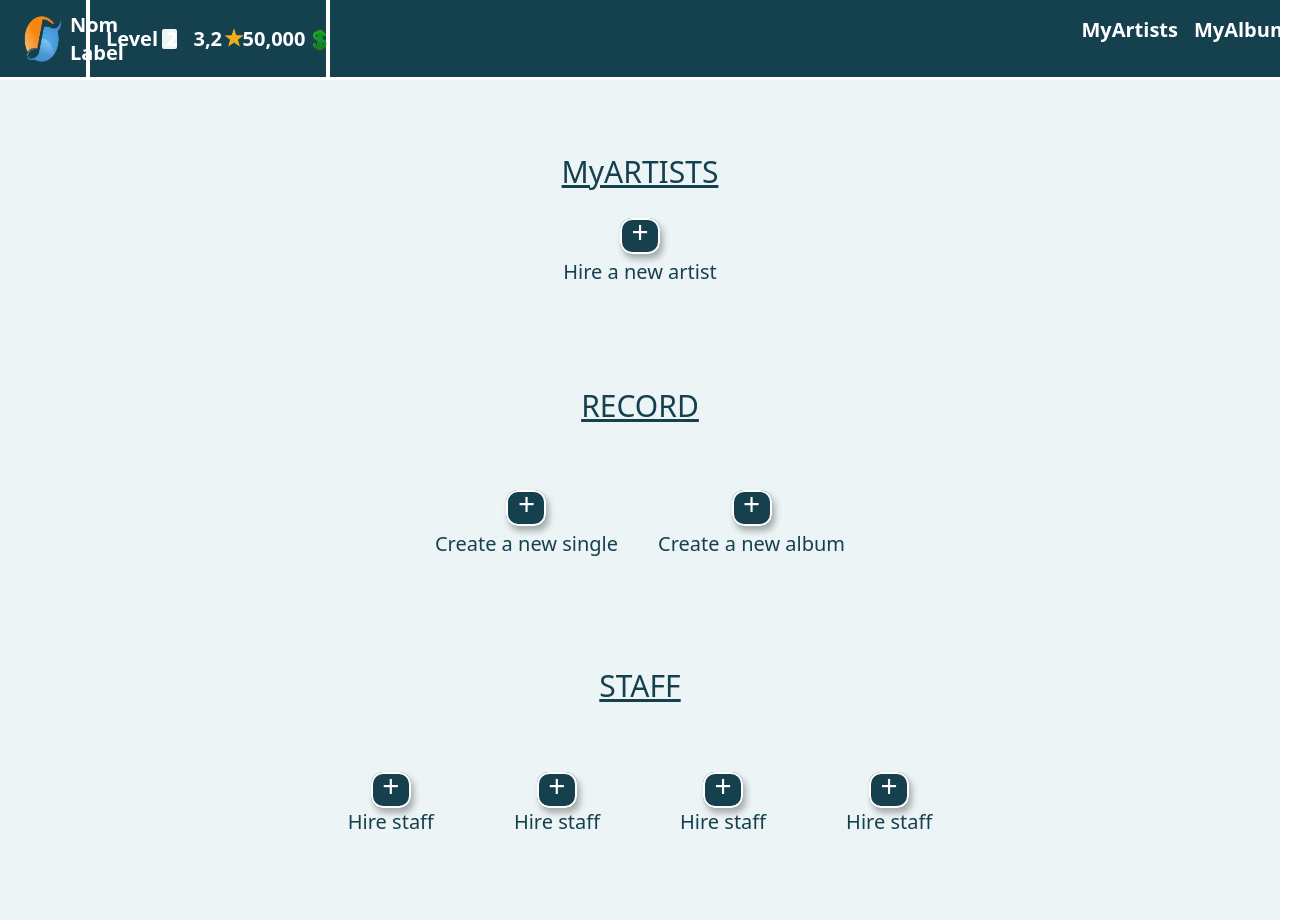
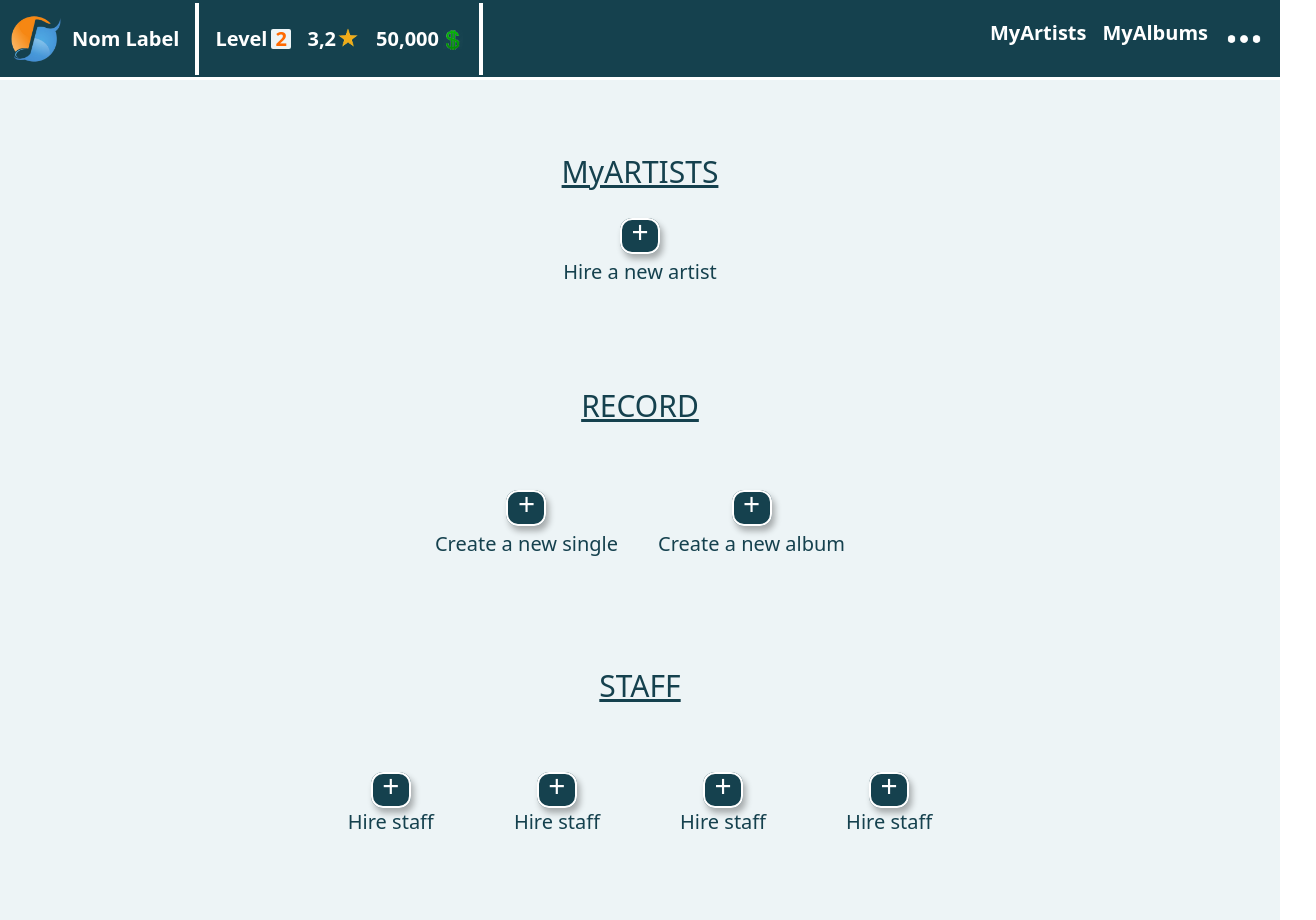
Before and after one commit to WildCodeSchool/2024-12-orleans-cda-project3-team-b, a React (Vite) app in the folder packages/frontend/web/: page /main-menu in a window 1280 px wide. Shown: the whole page, 1316 px wide, since content can reach past the window. Built offline with nearby package versions, Linux system fonts and the light colour scheme; no server answers.

Commit message:
correctifs bugs

```diff
--- a/packages/frontend/web/src/components/header-desktop.tsx
+++ b/packages/frontend/web/src/components/header-desktop.tsx
@@ -6,7 +6,9 @@ export default function HeaderDesktop() {
 
   return (
     <header className='border-b-orange bg-secondary flex h-20 w-full border-b-3 text-white'>
-      <div className='slogan flex items-center border-r-4 border-r-white pr-4 pl-4 text-xl font-bold'>
+      <div className='flex w-full items-center justify-between pr-4'>
+        <div className='flex'>
+          <div className='slogan flex items-center border-r-4 border-r-white pr-4 text-xl font-bold'>
             <img
               className='h-18 w-18'
               src='/assets/orange.png'
@@ -16,24 +18,29 @@ export default function HeaderDesktop() {
           </div>
           <div className='flex items-center space-x-4 border-r-4 border-r-white pr-4 pl-4 text-xl'>
             <p className='m-0 pr-1 font-bold'>{'Level'}</p>
-        <span className='bg-primary text-orange flex h-5 w-5 items-center rounded-xs font-bold'>
+            <span className='bg-primary flex h-5 w-5 items-center rounded-xs font-bold text-orange-500'>
               <p className='ml-1'>{'2'}</p>
             </span>
             <p className='flex items-center font-bold'>
               {'3,2 '}
-          <img className='h-6 w-6' src='/assets/star-sign.png' alt='' />
+              <img
+                className='h-6 w-6'
+                src='/assets/star-sign.png'
+                alt='star sign'
+              />
             </p>
             <p className='flex items-center font-bold'>
               {'50,000'}
               <img
                 className='mt-0.5 h-5 w-6 pl-1'
                 src='/assets/dollar-icon.png'
-            alt=''
+                alt='dollar sign'
               />
             </p>
           </div>
-      <nav className='mt-4 ml-188'>
-        <ul className='flex items-center justify-items-end space-x-4 text-xl font-bold'>
+        </div>
+        <nav className='flex items-center'>
+          <ul className='flex justify-end space-x-4 text-xl font-bold'>
             <li>
               <Link to=''>{'MyArtists'}</Link>
             </li>
@@ -55,7 +62,7 @@ export default function HeaderDesktop() {
             onClick={() => {
               setIsOpen(true); // Optionnel, cela fermera le menu quand un élément est cliqué
             }}
-          className={`${isOpen ? 'display' : 'hidden'} bg-secondary mt-4 ml-28 w-45 pl-1 font-bold`}
+            className={`${isOpen ? 'absolute' : 'hidden'} bg-secondary top-18 right-0 w-45 pl-1 font-bold`}
           >
             <li>
               <Link to=''>{'Legal Mentions'}</Link>
@@ -78,6 +85,7 @@ export default function HeaderDesktop() {
             </li>
           </ul>
         </nav>
+      </div>
     </header>
   );
 }
```
Lines whose indentation alone changed are shown as unchanged.
